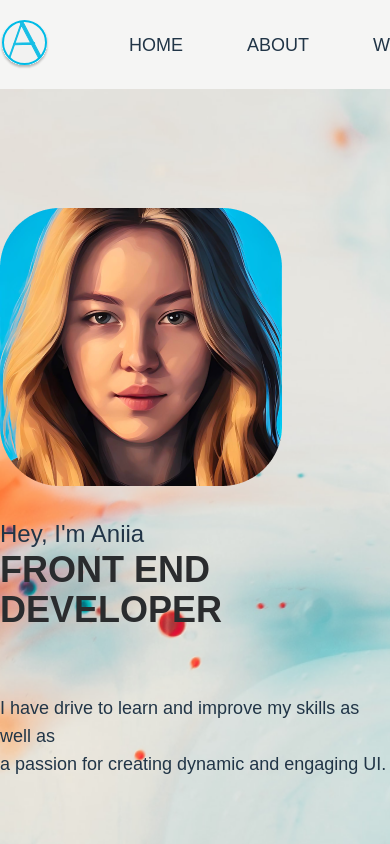
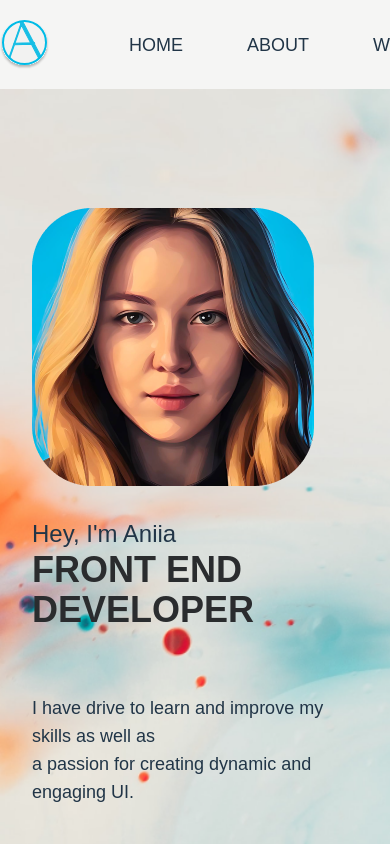
Before and after one commit to aniiaham/hamilton-portfolio, a React (Vite) app: page / in a window 390 px wide. Shown: the top 844 px of the page. Built offline with nearby package versions, Linux system fonts and the light colour scheme.

Commit message:
fix: padding in mobile version

```diff
--- a/src/scenes/works/Work.tsx
+++ b/src/scenes/works/Work.tsx
@@ -25,7 +25,7 @@ const Works = ({ title, description, image, website }: Props) => {
       <img
         alt={`${image}`}
         src={image}
-        className="h-[270px] w-[380px] rounded-3xl"
+        className=" h-[270px] w-[380px] rounded-3xl"
       />
     </li>
   );
--- a/tailwind.config.js
+++ b/tailwind.config.js
@@ -2,6 +2,9 @@
 export default {
   content: ["./index.html", "./src/**/*.{js,ts,jsx,tsx}"],
   theme: {
+    container: {
+      padding: "2rem",
+    },
     backgroundImage: {
       backgroundWaves: "url('/src/assets/Waves.png')",
     },
```
